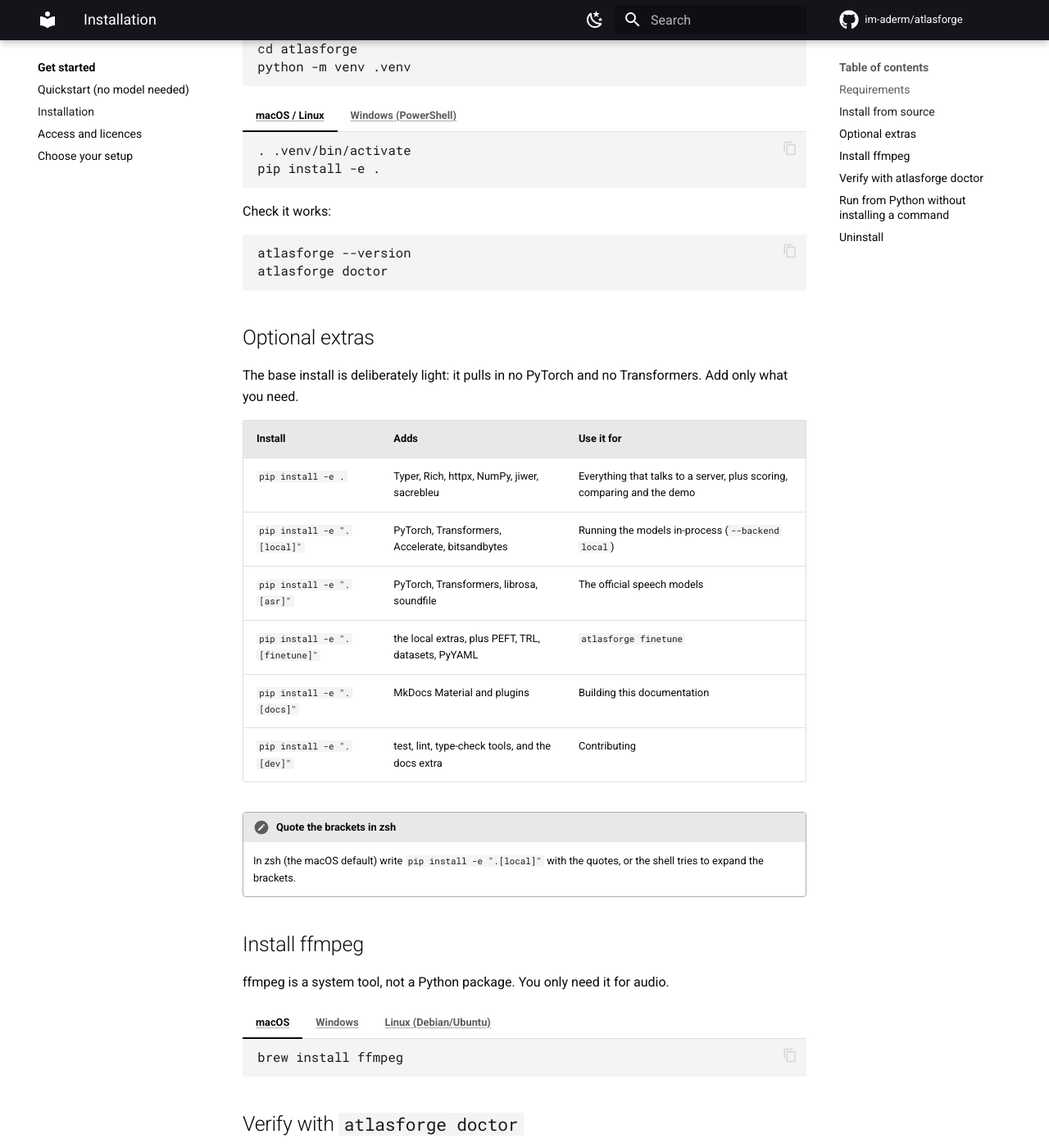
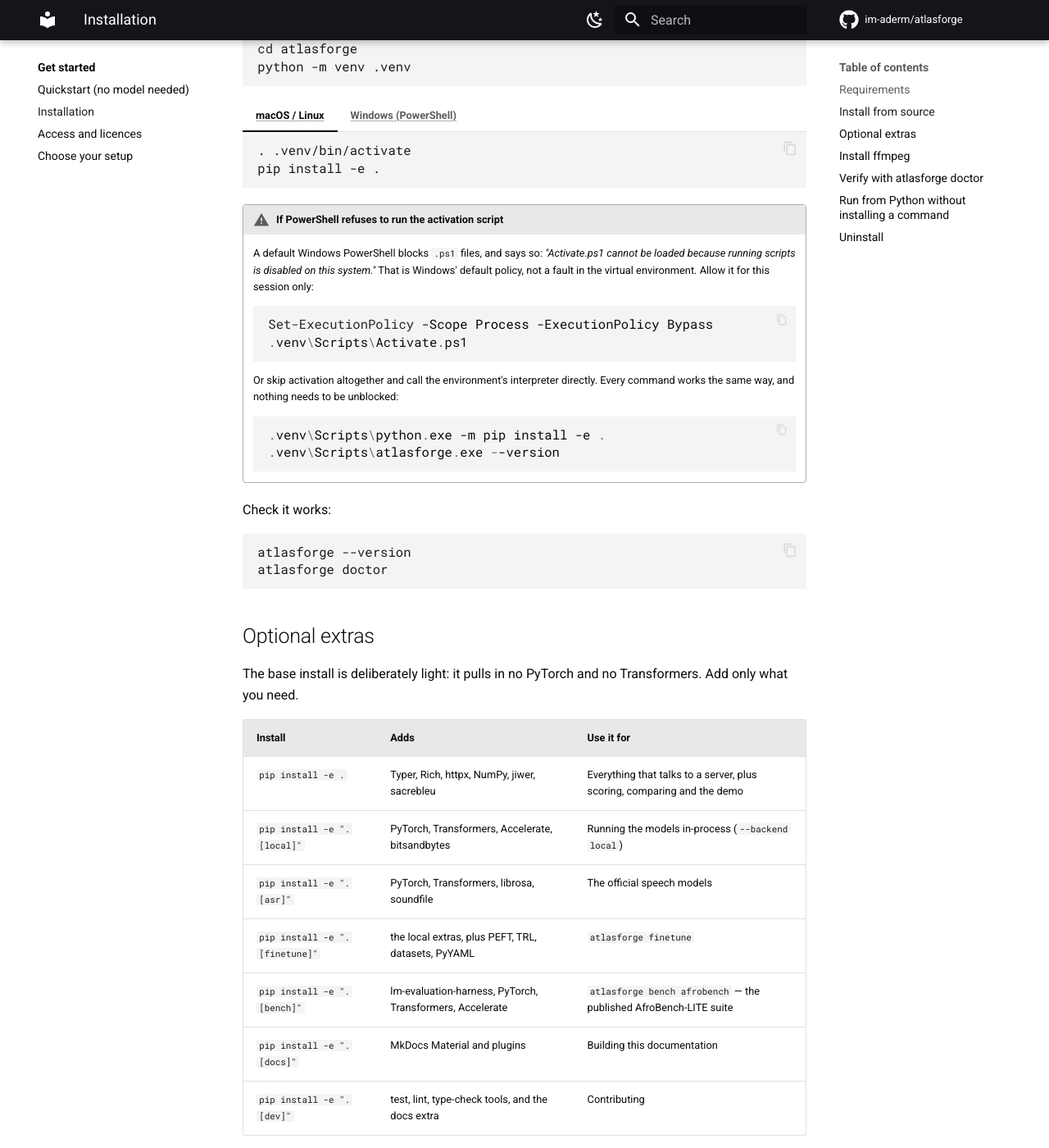
Before and after one commit to Brainers-Labs/atlasforge, an MkDocs documentation site: the page built from docs/get-started/installation.md, in a window 1280 px wide and 1400 px high, scrolled down 683 px. Shown: the whole window at 82% size. Built offline with MkDocs 1.6.1 and Material for MkDocs 9.7.7, drawn with Linux system fonts in a browser that asks for light colours; comment, search, counter and statistics services are not loaded; some of the changed text lies outside the part shown.

Commit message:
Prepare the 0.1.0a1 release
- CHANGELOG: move the [Unreleased] entries under [0.1.0a1] - 2026-10-08, so
  that the tag, the package version and the changelog agree and the release
  workflow has something to build.
- README: an Install section. The front page of the public repository went from
  the status banner straight to commands that assume atlasforge is already on
  PATH; the only install lines on it were for the docs and dev extras, which
  are not what a reader arriving at the repo wants.
- installation guide: a default Windows PowerShell blocks Activate.ps1, and the
  guide gave no way past it. It and the quickstart now give the session-scoped
  Set-ExecutionPolicy fix and an activation-free fallback that calls
  .venv\Scripts\python.exe directly.

Co-Authored-By: Claude Code <noreply@anthropic.com>

````diff
--- a/docs/get-started/installation.md
+++ b/docs/get-started/installation.md
@@ -18,7 +18,6 @@ git clone https://github.com/im-aderm/atlasforge
 cd atlasforge
 python -m venv .venv
 ```
-
 === "macOS / Linux"
 
     ```bash
@@ -31,6 +30,24 @@ python -m venv .venv
     ```powershell
     .venv\Scripts\Activate.ps1
     pip install -e .
+    ```
+
+!!! warning "If PowerShell refuses to run the activation script"
+    A default Windows PowerShell blocks `.ps1` files, and says so: *"Activate.ps1 cannot be
+    loaded because running scripts is disabled on this system."* That is Windows' default
+    policy, not a fault in the virtual environment. Allow it for this session only:
+
+    ```powershell
+    Set-ExecutionPolicy -Scope Process -ExecutionPolicy Bypass
+    .venv\Scripts\Activate.ps1
+    ```
+
+    Or skip activation altogether and call the environment's interpreter directly. Every
+    command works the same way, and nothing needs to be unblocked:
+
+    ```powershell
+    .venv\Scripts\python.exe -m pip install -e .
+    .venv\Scripts\atlasforge.exe --version
     ```
 
 Check it works:
@@ -50,11 +67,17 @@ The base install is deliberately light: it pulls in no PyTorch and no Transforme
 | `pip install -e ".[local]"` | PyTorch, Transformers, Accelerate, bitsandbytes | Running the models in-process (`--backend local`) |
 | `pip install -e ".[asr]"` | PyTorch, Transformers, librosa, soundfile | The official speech models |
 | `pip install -e ".[finetune]"` | the local extras, plus PEFT, TRL, datasets, PyYAML | `atlasforge finetune` |
+| `pip install -e ".[bench]"` | lm-evaluation-harness, PyTorch, Transformers, Accelerate | `atlasforge bench afrobench` — the published AfroBench-LITE suite |
 | `pip install -e ".[docs]"` | MkDocs Material and plugins | Building this documentation |
 | `pip install -e ".[dev]"` | test, lint, type-check tools, and the docs extra | Contributing |
 
 !!! note "Quote the brackets in zsh"
     In zsh (the macOS default) write `pip install -e ".[local]"` with the quotes, or the shell tries to expand the brackets.
+
+!!! warning "The PyPI name will be `brainers-atlasforge`, not `atlasforge`"
+    `atlasforge` on PyPI is an unrelated bioinformatics project, so the published distribution is
+    **`brainers-atlasforge`** — but the import name and the command are both still `atlasforge`,
+    and so is every example on this site. See [Releasing](../project/releasing.md).
 
 ## Install ffmpeg
 
````
Also changed, not shown: other parts of docs/get-started/installation.md (+1 -1 lines), CHANGELOG.md (+31 -0 lines), README.md (+26 -5 lines), docs/get-started/quickstart.md (+2 -2 lines).
